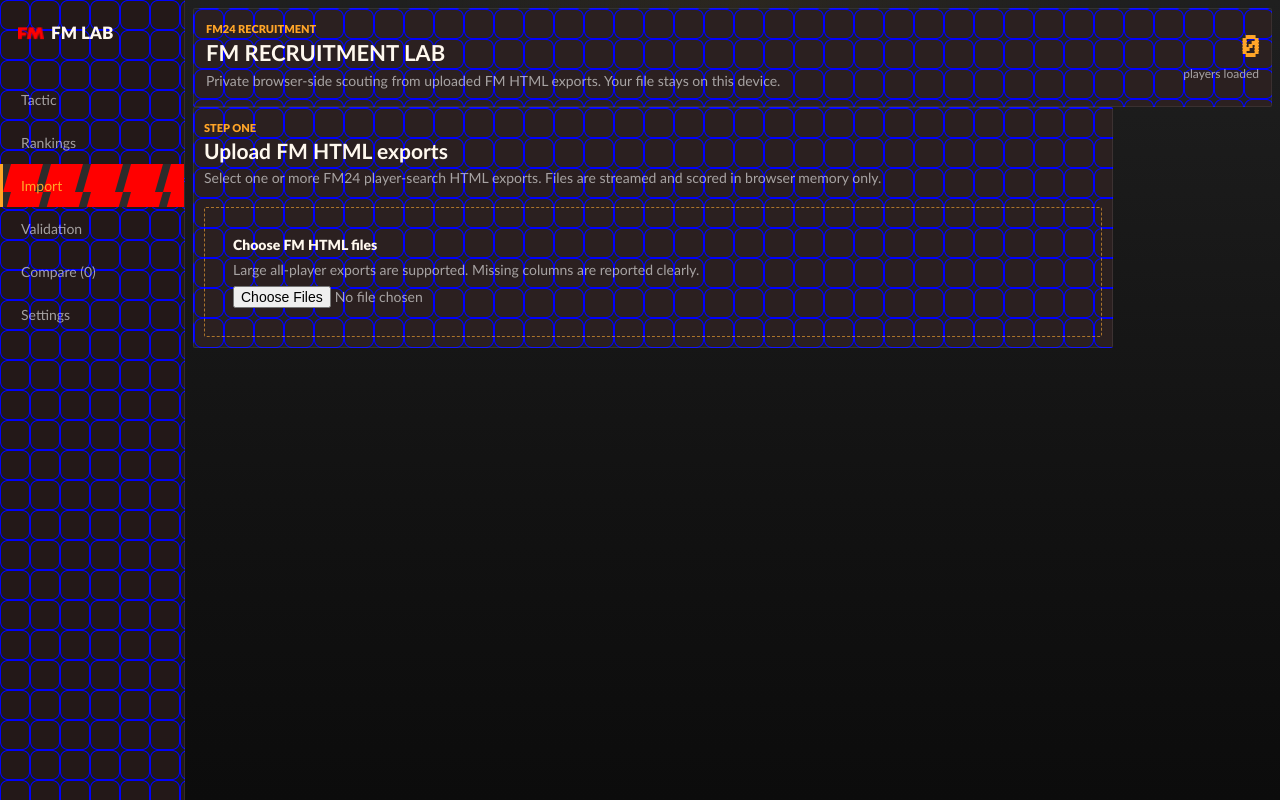
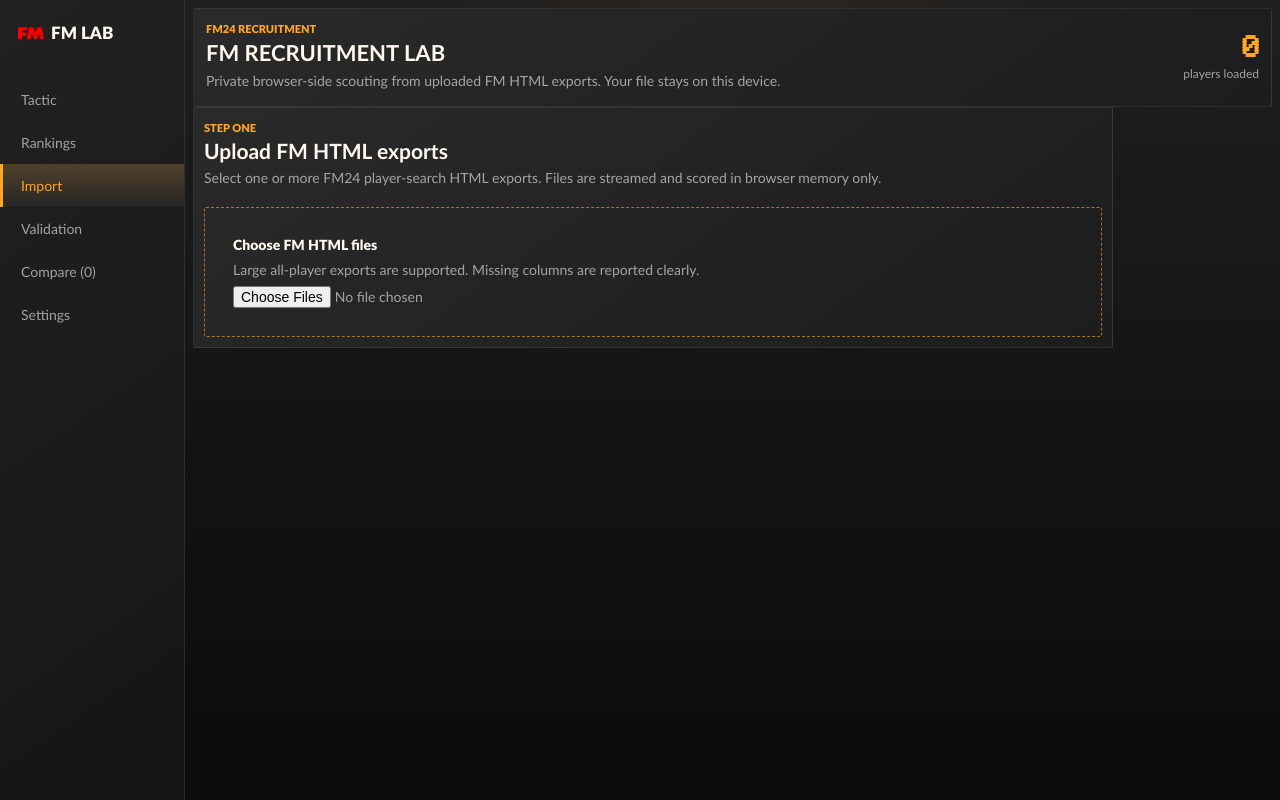
Before and after one commit to Brewer1293/fm-recruitment-lab, a Next.js app: page / in a window 1280 px wide. Built offline with nearby package versions, Linux system fonts and the light colour scheme.

Commit message:
Replace skin guide textures

```diff
--- a/src/app/globals.css
+++ b/src/app/globals.css
@@ -55,12 +55,12 @@
   --yellow: rgb(244,188,0);
   --red: rgb(183,0,5);
   --blue: rgb(104,120,136);
-  --paper: url("/skin/boxes/bordered-subtle.png");
-  --attribute-paper: url("/skin/boxes/attributes.png");
-  --row-paper: url("/skin/fme/alternate.png");
-  --tab-paper: url("/skin/tabs/button.png");
-  --tab-active-paper: url("/skin/tabs/button_showing.png");
-  --tab-selected-paper: url("/skin/tabs/button_selected.png");
+  --paper: linear-gradient(145deg, rgba(255,255,255,.035), rgba(0,0,0,.16));
+  --attribute-paper: linear-gradient(180deg, rgba(255,255,255,.035), rgba(0,0,0,.08));
+  --row-paper: linear-gradient(90deg, rgba(255,255,255,.04), rgba(255,255,255,.012));
+  --tab-paper: linear-gradient(180deg, rgba(255,255,255,.05), rgba(0,0,0,.16));
+  --tab-active-paper: linear-gradient(180deg, rgba(255,165,40,.18), rgba(0,0,0,.12));
+  --tab-selected-paper: linear-gradient(180deg, rgba(255,165,40,.28), rgba(255,165,40,.10));
 }
 
 * { box-sizing: border-box; }
@@ -798,7 +798,7 @@
 }
 
 .attribute-group h4 {
-  background: transparent;
+  background: rgba(255,165,40,.08);
   border-bottom: 0;
   color: var(--orange-2);
   font-family: "GT FM", "Proxima FM", Arial, sans-serif;
```
